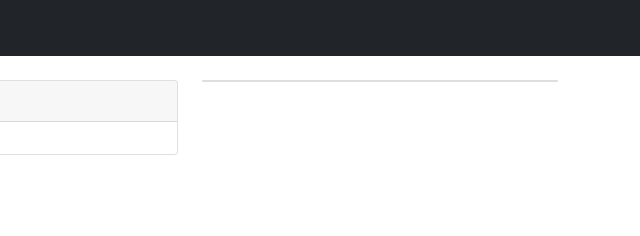
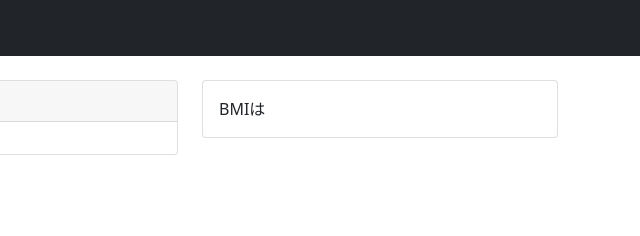
Before and after one commit to Haina71/jig_problem, a plain HTML site: page index.html in a window 1280 px wide. Shown: the top 236 px of the page, 640-1280 px from the left. Drawn offline with nearby package versions, Linux system fonts and the light colour scheme.

Commit message:
Update index.html

```diff
--- a/index.html
+++ b/index.html
@@ -41,7 +41,9 @@
           </section>
           <section class="col-sm-6 col-md-4 pt-4">
             <div class="card">
-
+              <div class="card-body">
+                BMIは
+              </div>
             </div>
           </section>
         </div>
```
